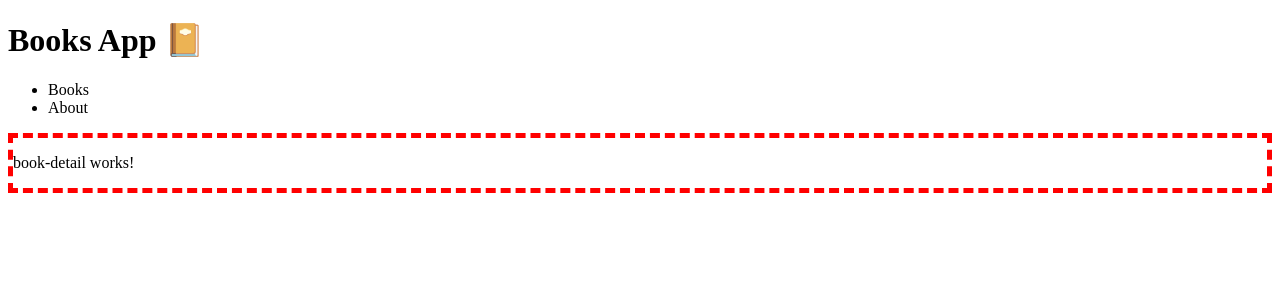
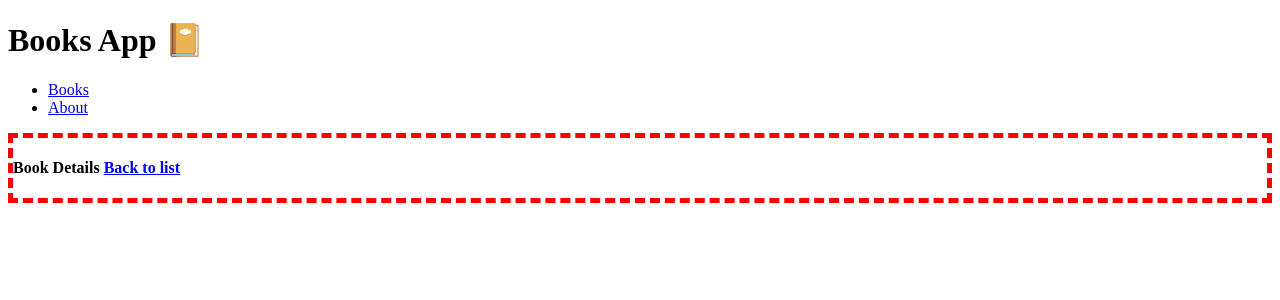
Before and after one commit to nicokoenig/angular-workshop-kw24, an Angular app: page /books/1 in a window 1280 px wide. Shown: the top 300 px of the page. Built offline with nearby package versions, Linux system fonts and the light colour scheme; no server answers.

Commit message:
Task: Use Lazy Loading for BooksModule

```diff
--- a/src/app/app-routing.module.ts
+++ b/src/app/app-routing.module.ts
@@ -7,6 +7,11 @@ const routes: Routes = [
     redirectTo: '/books',
     pathMatch: 'full',
   },
+  {
+    path: 'books',
+    loadChildren: () =>
+      import('./books/books.module').then((m) => m.BooksModule),
+  },
 ];
 
 @NgModule({
--- a/src/app/books/book-detail/book-detail.component.html
+++ b/src/app/books/book-detail/book-detail.component.html
@@ -1,2 +1,3 @@
-<p>book-detail works!</p>
+<h4>Book Details <a routerLink="..">Back to list</a></h4>
+
 {{ book | json }}
--- a/src/app/books/books-routing.module.ts
+++ b/src/app/books/books-routing.module.ts
@@ -5,11 +5,11 @@ import { BookDetailComponent } from './book-detail/book-detail.component';
 
 const routes: Routes = [
   {
-    path: 'books',
+    path: '',
     component: BookListComponent,
   },
   {
-    path: 'books/:isbn',
+    path: ':isbn',
     component: BookDetailComponent,
   },
 ];
--- a/src/app/navigation/navigation.component.html
+++ b/src/app/navigation/navigation.component.html
@@ -1,4 +1,4 @@
 <ul>
-  <li>Books</li>
-  <li>About</li>
+  <li><a routerLink="/books">Books</a></li>
+  <li><a routerLink="/about">About</a></li>
 </ul>
```
Also changed, not shown: src/app/app.module.ts (+8 -3 lines).
